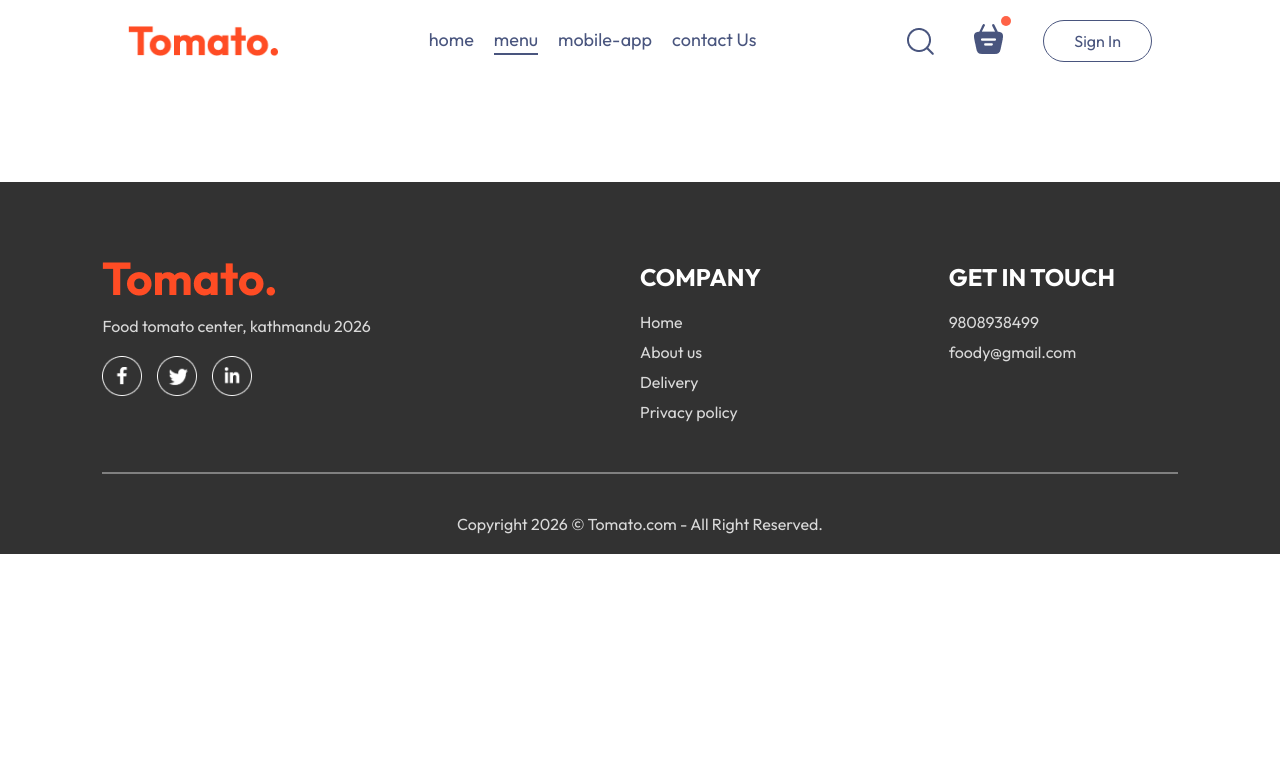
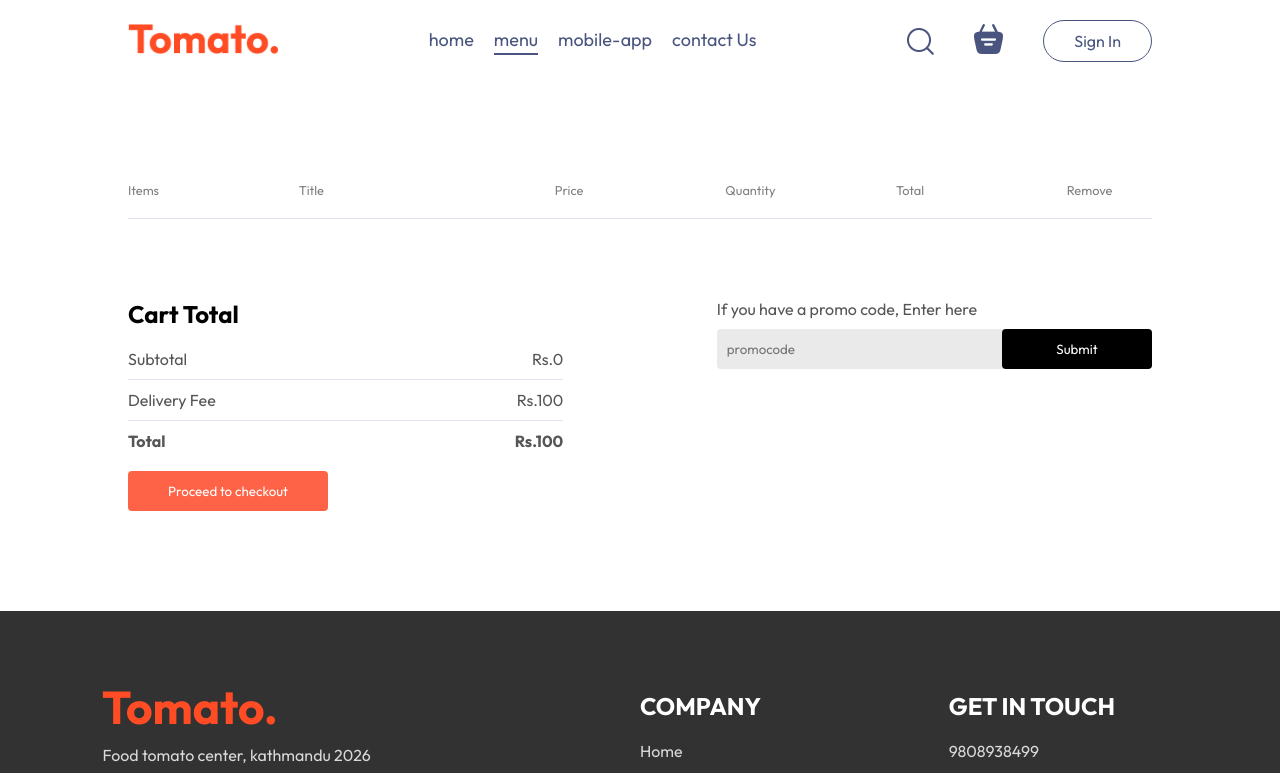
Before and after one commit to jimbaLama/Food-App, a React (Vite) app in the folder Frontend/: page /cart in a window 1280 px wide. Shown: the top 773 px of the page. Built offline with nearby package versions, Linux system fonts and the light colour scheme.

Commit message:
Cart page created

```diff
--- a/Frontend/src/components/FoodItem/FoodItem.jsx
+++ b/Frontend/src/components/FoodItem/FoodItem.jsx
@@ -38,7 +38,7 @@
           <img src={assets.rating_starts} alt="" />
         </div>
         <p className="food-item-desc">{description}</p>
-        <p className="food-item-price">${price}</p>
+        <p className="food-item-price">Rs.{price}</p>
       </div>
     </div>
   );
--- a/Frontend/src/components/Navbar/Navbar.jsx
+++ b/Frontend/src/components/Navbar/Navbar.jsx
@@ -1,14 +1,16 @@
 import './Navbar.css'
 import { assets } from '../../assets/assets'
-import { useState } from 'react'
+import { useContext, useState } from 'react'
 import { Link } from 'react-router-dom';
+import { StoreContext } from '../../context/StoreContext';
 
 const Navbar = ({setShowLogin}) => {
     const [menu, setMenu] = useState("menu");
+    const {getTotalCartAmount} = useContext(StoreContext);
 
   return (
     <div className='navbar'>
-     <img src={assets.logo} alt="" className='logo' />
+     <Link to='/'><img src={assets.logo} alt="" className='logo' /></Link>
      <ul className='navbar-menu'>
         <Link to='/' onClick={()=>setMenu("home")}  onClick={()=>setMenu("home")}className={menu === "home"? "active" : ""}>home</Link>
         <a href='#explore-menu' onClick={()=>setMenu("menu")} className={menu === "menu"? "active" : ""}>menu</a>
@@ -18,8 +20,8 @@
      <div className='navbar-right'>
         <img src={assets.search_icon} alt="" />
         <div className='navbar-search-icon'>
-            <img src={assets.basket_icon} alt="" />
-            <div className="dot"></div>
+            <Link to='/cart'><img src={assets.basket_icon} alt="" /></Link>
+            <div className={getTotalCartAmount()===0?"":"dot"}></div>
         </div>
         <button onClick={()=>setShowLogin(true)}>Sign In</button>
      </div>
--- a/Frontend/src/context/StoreContext.jsx
+++ b/Frontend/src/context/StoreContext.jsx
@@ -4,44 +4,48 @@
 export const StoreContext = createContext(null);
 
 const StoreContextProvider = (props) => {
-
   const [cartItems, setCartItems] = useState({});
 
   // If user is adding the item for the first time
   const addToCart = (itemId) => {
-        if(!cartItems[itemId]) {
-            setCartItems((prev)=>({...prev,[itemId]:1}))
+    if (!cartItems[itemId]) {
+      setCartItems((prev) => ({ ...prev, [itemId]: 1 }));
     }
     // Adding item in existing item
     else {
-            setCartItems((prev)=>({...prev,[itemId]:prev[itemId]+1}));
+      setCartItems((prev) => ({ ...prev, [itemId]: prev[itemId] + 1 }));
+    }
+  };
+
+  const removeFromCart = (itemId) => {
+    setCartItems((prev) => ({ ...prev, [itemId]: prev[itemId] - 1 }));
+  };
+
+  const getTotalCartAmount = () => {
+    let totalAmount = 0;
+    for (const item in cartItems) {
+      if (cartItems[item] > 0) {
+        let itemInfo = food_list.find((product) => product._id === item);
+        totalAmount += itemInfo.price * cartItems[item];
       }
     }
-
-    const removeFromCart = (itemId) => {
-        setCartItems((prev)=>({...prev,[itemId]:prev[itemId]-1}));
-    }
-
-    useEffect(() => {
-        console.log(cartItems);
-    },[cartItems])
-
+    return totalAmount;
+  };
 
   const contextValue = {
     food_list,
     cartItems,
     setCartItems,
     addToCart,
-        removeFromCart
-    }
-
-
+    removeFromCart,
+    getTotalCartAmount
+  };
 
   return (
     <StoreContext.Provider value={contextValue}>
       {props.children}
     </StoreContext.Provider>
-    )
-}
+  );
+};
 
 export default StoreContextProvider;
--- a/Frontend/src/pages/Cart/Cart.css
+++ b/Frontend/src/pages/Cart/Cart.css
@@ -0,0 +1,91 @@
+.cart {
+    margin-top: 100px;
+}
+.cart-items-title {
+    display: grid;
+    grid-template-columns: 1fr 1.5fr 1fr 1fr 1fr 0.5fr;
+    align-items: center;
+    color: grey;
+    font-size: max(1vw, 12px);
+}
+.cart-items-item {
+    margin: 10px 0px;
+    color: black;
+}
+.cart-items-item img {
+    width: 50px;
+}
+.cart hr {
+    height: 1px;
+    background-color: #e2e2ee;
+    border: none;
+}
+.cart-items-item .cross {
+    cursor: pointer;
+}
+.cart-bottom {
+    margin-top: 80px;
+    display: flex;
+    justify-content: space-between;
+    gap: max(12vw, 20px);
+}
+.cart-total {
+    flex: 1;
+    display: flex;
+    flex-direction: column;
+    gap: 20px;
+}
+.cart-total-details {
+    display: flex;
+    justify-content: space-between;
+    color: #555;
+}
+.cart-total hr {
+    margin: 10px 0px;
+}
+.cart-total button {
+    border: none;
+    color: white;
+    background-color: tomato;
+    width: max(15vw, 200px);
+    padding: 12px 0px;
+    border-radius: 4px;
+    cursor: pointer;
+}
+.cart-promocode {
+    flex: 1;
+}
+.cart-promocode p {
+    color: #555;
+}
+.cart-promocode-input {
+    margin-top: 10px;
+    display: flex;
+    justify-content: space-between;
+    align-items: center;
+    background-color: #eaeaea;
+    border-radius: 4px;
+}
+.cart-promocode-input input {
+    background: transparent;
+    border: none;
+    outline: none;
+    padding-left: 10px;
+}
+.cart-promocode-input button {
+    width: max(10vw, 150px);
+    padding: 12px 5px;
+    background-color: black;
+    border: none;
+    color: white;
+    border-radius: 4px;
+    cursor: pointer;
+}
+@media (max-width:750px) {
+    .cart-bottom {
+        flex-direction: column-reverse;
+    }
+    .cart-promocode {
+        justify-content: start;
+    }
+}
--- a/Frontend/src/pages/Cart/Cart.jsx
+++ b/Frontend/src/pages/Cart/Cart.jsx
@@ -1,11 +1,75 @@
-import './Cart.css'
+import { useContext } from "react";
+import { StoreContext } from "../../context/StoreContext";
+import "./Cart.css";
 
 const Cart = () => {
+  const { cartItems, food_list, removeFromCart, getTotalCartAmount } = useContext(StoreContext);
   return (
-    <div>
+    <div className="cart">
+      <div className="cart-items">
+        <div className="cart-items-title">
+          <p>Items</p>
+          <p>Title</p>
+          <p>Price</p>
+          <p>Quantity</p>
+          <p>Total</p>
+          <p>Remove</p>
+        </div>
+        <br />
+        <hr />
+        {food_list.map((item, index) => {
+          if (cartItems[item._id] > 0) {
+            return (
+              <div>
+                <div className="cart-items-title cart-items-item">
+                  <img src={item.image} alt="" />
+                  <p>{item.name}</p>
+                  <p>Rs.{item.price}</p>
+                  <p>{cartItems[item._id]}</p>
+                  <p>Rs.{item.price * cartItems[item._id]}</p>
+                  <p onClick={() => removeFromCart(item._id)} className="cross">
+                    x
+                  </p>
+                </div>
+                <hr />
+              </div>
+            );
+          }
+        })}
+      </div>
+      <div className="cart-bottom">
+        <div className="cart-total">
+          <h2>Cart Total</h2>
+          <div>
+            <div className="cart-total-details">
+              <p>Subtotal</p>
+              <p>Rs.{getTotalCartAmount()}</p>
+            </div>
+            <hr />
+            <div className="cart-total-details">
+              <p>Delivery Fee</p>
+              <p>Rs.{100}</p>
+            </div>
+            <hr />
+            <div className="cart-total-details">
+              <b>Total</b>
+              <b>Rs.{getTotalCartAmount()+100}</b>
+            </div>
+          </div>
+          <button>Proceed to checkout</button>
+        </div>
+        <div className="cart-promocode">
+          <div>
+            <p>If you have a promo code, Enter here</p>
+            <div className="cart-promocode-input">
+              <input type="text" placeholder="promocode" />
+              <button>Submit</button>
+            </div>
+          </div>
+        </div>
+      </div>
+    </div>
+  );
+};
 
-    </div>
-  )
-}
-
-export default Cart
+export default Cart;
```
Lines whose indentation alone changed are shown as unchanged.
